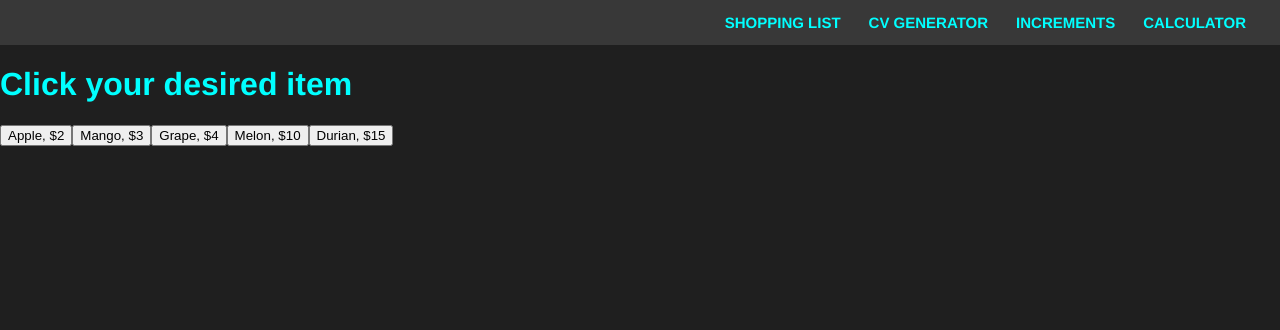
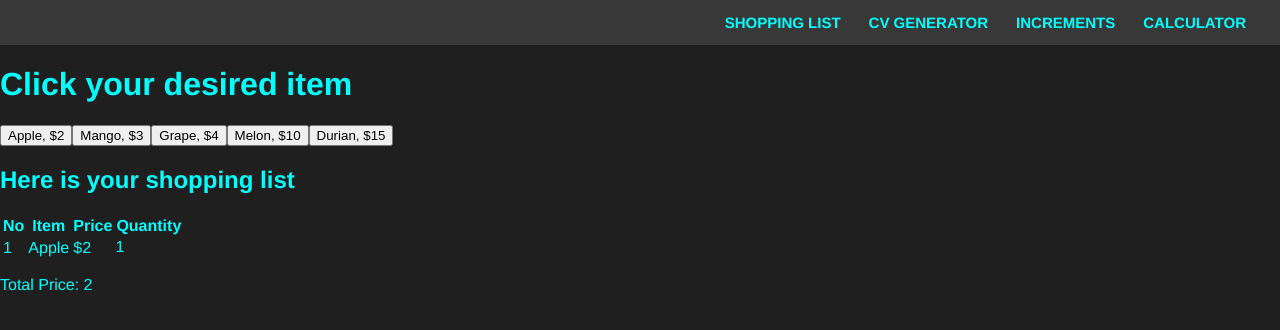
Before and after one commit to Hafizhzfr/i-seoul-you-web-design, a React (Create React App) app: page /shopping-list in a window 1280 px wide. Both pictures are taken after a click on the button "Apple, $2". Shown: the top 330 px of the page. Built offline with nearby package versions, Linux system fonts and the light colour scheme.

Commit message:
data is rendered, but still no quantity

```diff
--- /dev/null
+++ b/src/ShoppingList/ShoppingItem.jsx
@@ -0,0 +1,54 @@
+import PropTypes from 'prop-types';
+
+const ShoppingItem = ({ rawList, realList, totalPrice }) => {
+  console.log('rawList :>> ', rawList);
+  console.log('realList :>> ', realList);
+  console.log('totalPrice :>> ', totalPrice);
+
+  const renderTableData = () => realList.map((shoppingItem, index) => {
+    const { itemInput, priceInput } = shoppingItem; // destructuring
+    return (
+      <tr>
+        <td>{index + 1}</td>
+        <td>{itemInput}</td>
+        <td>
+          {'$'}
+          {priceInput}
+        </td>
+        {rawList.reduce((n, val) => n + (val === shoppingItem), 0)}
+        <td />
+      </tr>
+    );
+  });
+  return (
+    <>
+      <h2>Here is your shopping list</h2>
+      <table>
+        <thead>
+          <tr>
+            <th>No</th>
+            <th>Item</th>
+            <th>Price</th>
+            <th>Quantity</th>
+          </tr>
+        </thead>
+        <tbody>
+          {renderTableData(realList)}
+        </tbody>
+      </table>
+      <p>
+        Total Price:
+        {' '}
+        {totalPrice}
+      </p>
+    </>
+  );
+};
+
+ShoppingItem.propTypes = {
+  rawList: PropTypes.instanceOf(Array).isRequired,
+  realList: PropTypes.instanceOf(Array).isRequired,
+  totalPrice: PropTypes.number.isRequired
+};
+
+export default ShoppingItem;
--- a/src/ShoppingList/ShoppingList.jsx
+++ b/src/ShoppingList/ShoppingList.jsx
@@ -1,4 +1,5 @@
 import { useState } from 'react';
+import ShoppingItem from './ShoppingItem';
 
 const ShoppingList = () => {
   const [rawList, setRawList] = useState([]);
@@ -20,10 +21,6 @@
     return index === rawList.findIndex((obj) => JSON.stringify(obj) === _value);
   });
 
-  console.log('rawList :>> ', rawList);
-  console.log('realList :>> ', realList);
-  console.log('totalPrice :>> ', totalPrice);
-
   return (
     <div className="shopping-list-container">
       <h1>Click your desired item</h1>
@@ -32,6 +29,7 @@
       <button type="button" name="Grape" value="4" onClick={handleClick}>Grape, $4</button>
       <button type="button" name="Melon" value="10" onClick={handleClick}>Melon, $10</button>
       <button type="button" name="Durian" value="15" onClick={handleClick}>Durian, $15</button>
+      <ShoppingItem rawList={rawList} realList={realList} totalPrice={totalPrice} />
     </div>
   );
 };
```
